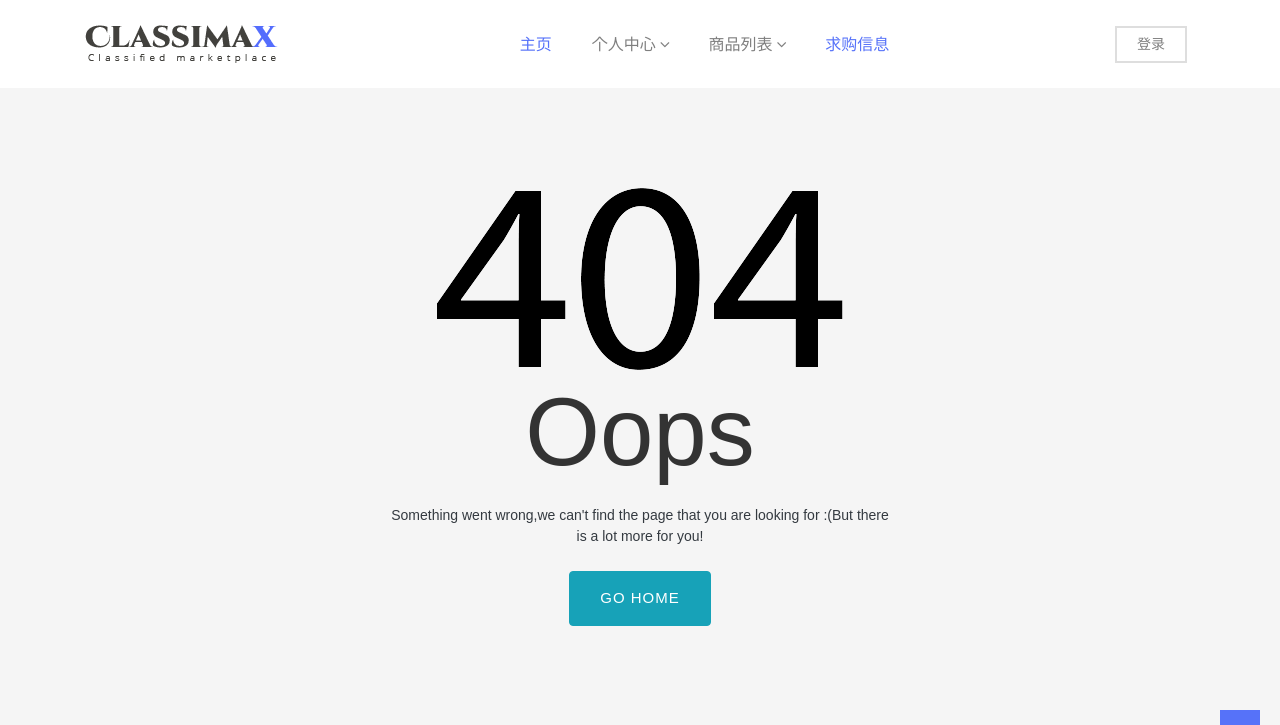
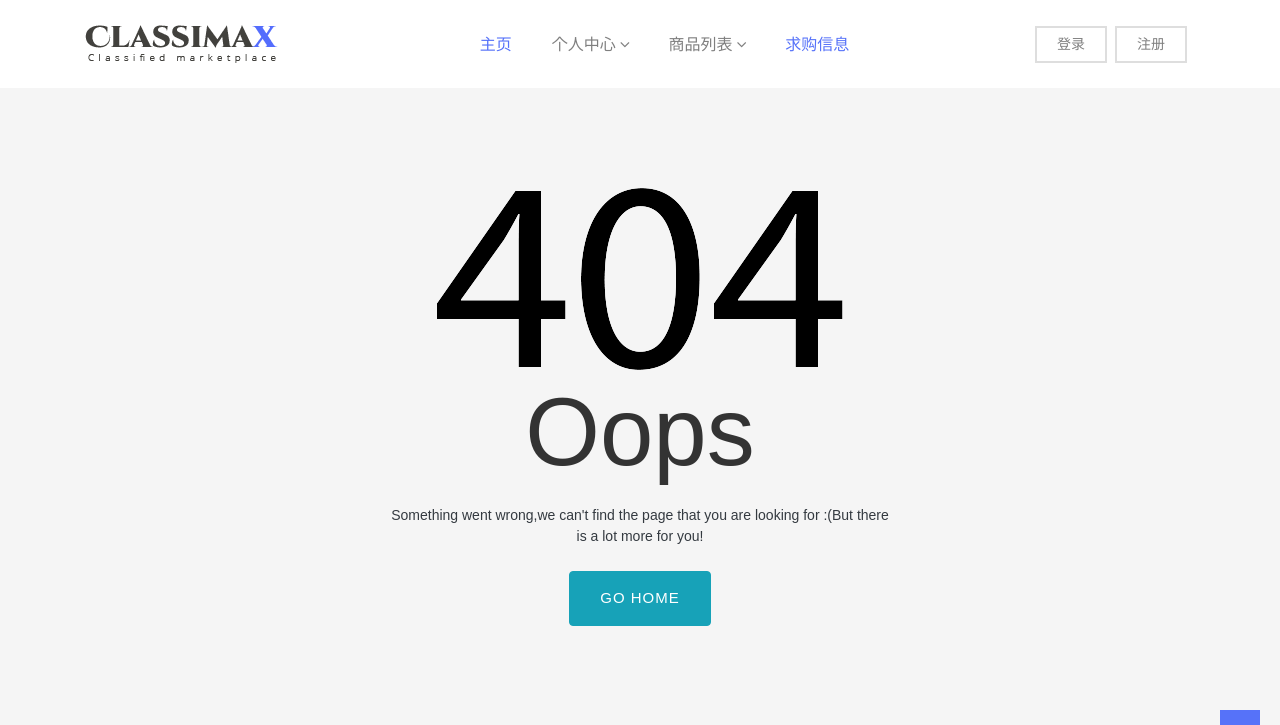
Before and after one commit to toooooodo/book-trade-system, a Django app: page /404/ in a window 1280 px wide. Shown: the top 725 px of the page. Run offline with Django 3.2, Linux system fonts and the light colour scheme; some libraries are stand-ins or nearby versions; some web fonts are replaced.

Commit message:
更改header.html

```diff
--- a/app/views.py
+++ b/app/views.py
@@ -655,3 +655,10 @@ def removeItem(request, book_id):
 def logOut(request):
     logout(request)
     return redirect(reverse('index'))
+
+
+"""
+Xiang Zhuang 1111111
+Ba Huang 1111111
+Jing Hao 1111111
+"""
--- a/templates/app/dashboard-my-ads.html
+++ b/templates/app/dashboard-my-ads.html
@@ -109,7 +109,7 @@
                                 </li>
                             {% endif %}
                             {% for pindex in pages %}
-                                {% if pindex == book_page.bumber %}
+                                {% if pindex == book_page.number %}
                                     <li class="page-item active"><a class="page-link"
                                                                     href="{% url 'my-ad' pindex %}">{{ pindex }}</a>
                                     </li>
--- a/templates/app/header.html
+++ b/templates/app/header.html
@@ -63,7 +63,13 @@
                                 <li class="nav-item">
                                     <a class="nav-link login-button" href="{% url 'login' %}">登录</a>
                                 </li>
+                                <li class="nav-item">
+                                    <a class="nav-link login-button" href="{% url 'register' %}">注册</a>
+                                </li>
                             {% else %}
+                                <li class="nav-item">
+                                    <a class="nav-link login-button" href="{% url 'logout' %}">登出</a>
+                                </li>
                                 <li class="nav-item" style="margin-right: 4px; margin-left: 4px">
                                     <a class="nav-link text-white add-button" href="{% url 'adlisting' %}"><i
                                             class="fa fa-plus-circle"></i>发布新书</a>
```
Lines whose indentation alone changed are shown as unchanged.
